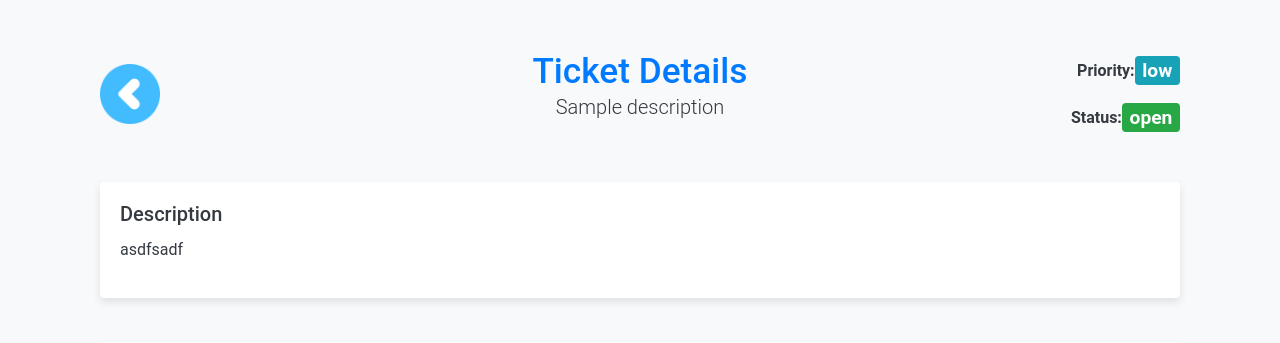
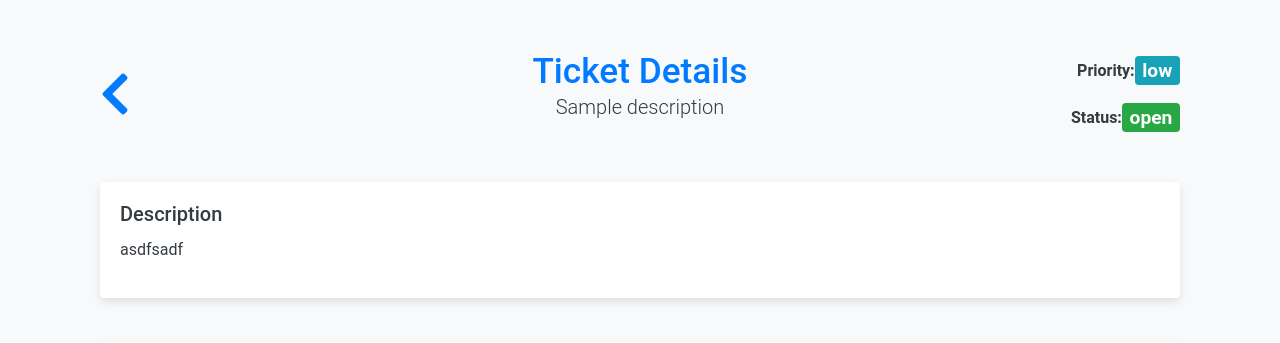
Before and after one commit to Hiru5han/QA-project-weabapp, a Flask app: page /ticket/1 in a window 1280 px wide. Shown: the part 66-409 px from the top of the page. Run offline with Flask 3, Linux system fonts and the light colour scheme; a user stored in the database is signed in; some libraries are stand-ins or nearby versions.

Commit message:
updating back button shape, and correcting it to always take the user back toe their previous page

```diff
--- a/app/static/styles.css
+++ b/app/static/styles.css
@@ -292,9 +292,12 @@ h2 {
 }
 
 .back-button-icon {
-  width: 60px;
-  height: 60px;
-  vertical-align: middle;
+  font-size: 48px;
+  color: #007bff; /* Change this to your desired colour */
+}
+
+.back-button-icon:hover {
+  color: #0056b3; /* Darker shade on hover */
 }
 
 .role-badge {
--- a/app/templates/ticket_details.html
+++ b/app/templates/ticket_details.html
@@ -4,8 +4,8 @@
     <!-- Back Button, Header, and Priority/Status Section -->
     <div class="row mb-4 align-items-center">
         <div class="col-md-2 text-start d-flex align-items-center">
-            <a href="{{ url_for('main.all_tickets') }}">
-                <img src="{{ url_for('static', filename='back_button.png') }}" alt="Back to Dashboard" class="back-button-icon">
+            <a href="javascript:void(0)" onclick="window.history.back();">
+                <i class="fas fa-chevron-left back-button-icon"></i>
             </a>
         </div>
         <div class="col-md-8 text-center d-flex flex-column align-items-center">
@@ -145,6 +145,14 @@
     var tooltipList = tooltipTriggerList.map(function (tooltipTriggerEl) {
       return new bootstrap.Tooltip(tooltipTriggerEl)
     })
+
+    function goBack() {
+        if (document.referrer) {
+            window.history.back();
+        } else {
+            window.location.href = "{{ url_for('main.all_tickets') }}";
+        }
+    }
 </script>
 {% endif %}
 {% endblock %}
```
